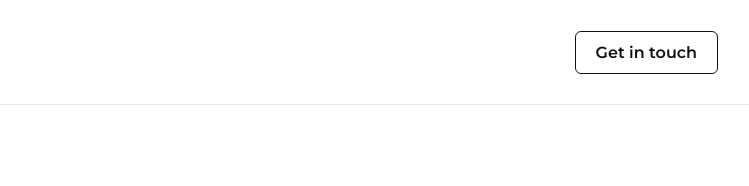
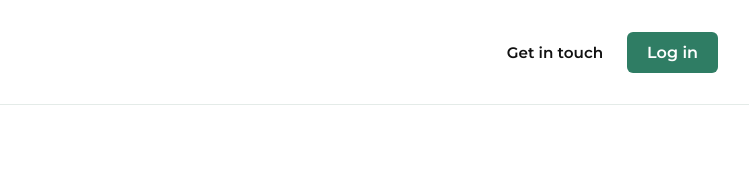
Before and after one commit to yehuda-cell/donorboost-website, a plain HTML site: page index.html in a window 1280 px wide. Shown: the top 186 px of the page, 432-1181 px from the left. Drawn offline with nearby package versions, Linux system fonts and the light colour scheme.

Commit message:
Add files via upload

```diff
--- a/index.html
+++ b/index.html
@@ -68,6 +68,10 @@ header .wrap { display: flex; align-items: center; justify-content: space-betwee
 .btn:hover { background: var(--green-dark); }
 .btn.ghost { background: transparent; color: var(--ink); border: 1.5px solid var(--ink); }
 .btn.ghost:hover { background: var(--mint-soft); }
+
+.nav { display: flex; align-items: center; gap: clamp(12px, 3vw, 24px); }
+.nav-link { color: var(--ink); text-decoration: none; font: 600 0.95rem var(--display); }
+.nav-link:hover { color: var(--green); text-decoration: underline; text-underline-offset: 4px; }
 
 /* Hero */
 .hero { padding-block: clamp(36px, 7vw, 84px) clamp(40px, 6vw, 72px); }
@@ -154,6 +158,7 @@ footer .logo { height: 32px; }
   .features { grid-template-columns: 1fr 1fr; }
 }
 @media (max-width: 540px) { .features { grid-template-columns: 1fr; } }
+@media (max-width: 520px) { .nav-link { display: none; } header .wrap { flex-wrap: nowrap; } .logo { height: 40px; } }
 @media (prefers-reduced-motion: reduce) { * { transition: none !important; } }
 </style>
 </head>
@@ -161,7 +166,10 @@ footer .logo { height: 32px; }
 <header>
   <div class="wrap">
     <a href="#top" aria-label="DonorBoost home"><img class="logo" src="/logo.png" width="1015" height="232" alt="DonorBoost – Automated Gift Aid Claims"></a>
-    <a class="btn ghost" href="#contact">Get in touch</a>
+    <nav class="nav" aria-label="Main">
+      <a class="nav-link" href="#contact">Get in touch</a>
+      <a class="btn" href="https://app.donorboost.co.uk">Log in</a>
+    </nav>
   </div>
 </header>
 
```
